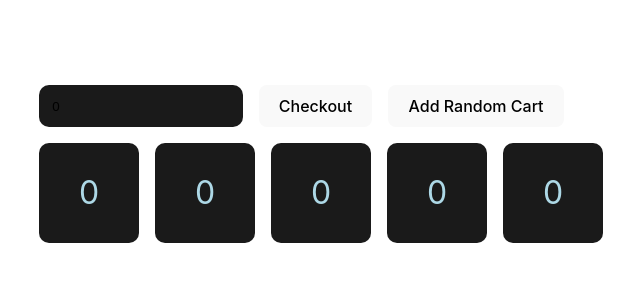
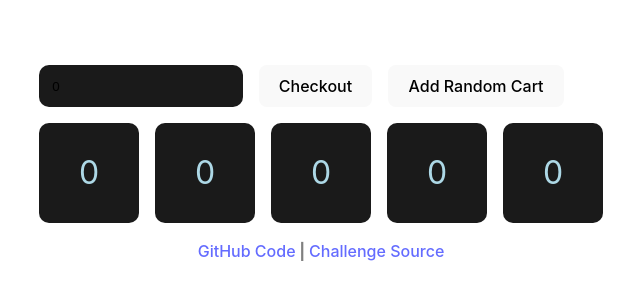
Before and after one commit to lorencerri/react-queue-challenge, a React (Vite) app: page / in a window 1280 px wide. Shown: the part 236-536 px from the top of the page, without its empty margins (319-959 px from the left). Built offline with nearby package versions, Linux system fonts and the light colour scheme.

Commit message:
Add attribution to challenge source

```diff
--- a/src/App.tsx
+++ b/src/App.tsx
@@ -79,6 +79,18 @@ function App() {
           </div>
         ))}
       </div>
+      <div id="footer">
+        <a
+          href="https://github.com/lorencerri/react-queue-challenge"
+          target="_blank"
+        >
+          GitHub Code
+        </a>
+        <b style={{ color: "gray" }}> | </b>
+        <a href="https://www.youtube.com/watch?v=B9fmr1TpKHE" target="_blank">
+          Challenge Source
+        </a>
+      </div>
     </div>
   );
 }
--- a/src/index.css
+++ b/src/index.css
@@ -113,3 +113,8 @@ button:focus-visible {
   border-radius: 10px;
   padding: 1em;
 }
+
+#footer {
+  margin-top: 1rem;
+  color: gray;
+}
```
Also changed, not shown: 1 other file (tests, documents, lock files or other folders).
